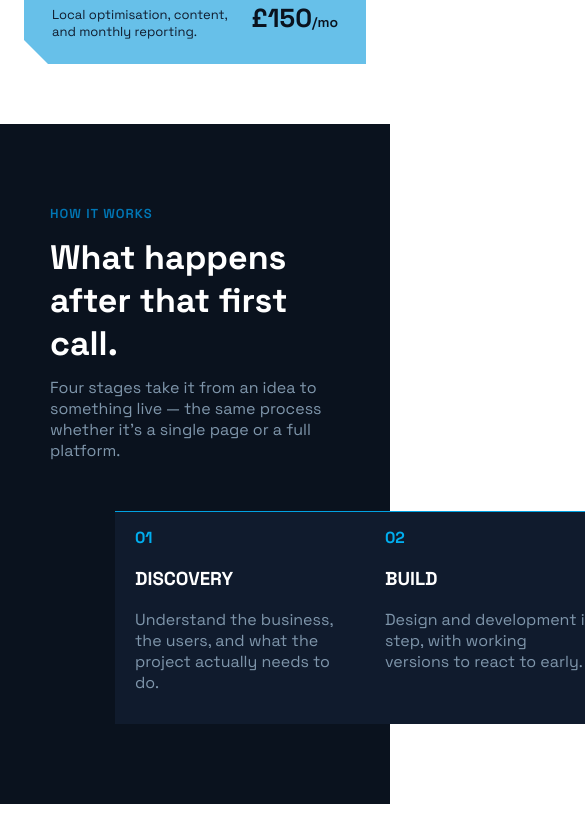
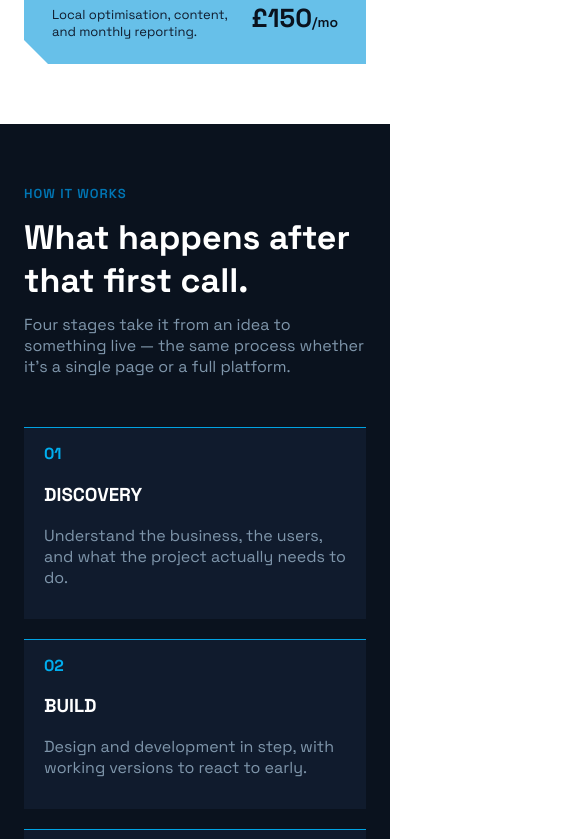
Before and after one commit to Lucabex/koudDev, a React (Vite) app: page / in a window 390 px wide. Shown: the part 5085-5924 px from the top of the page, 585 px wide, since content can reach past the window. Built offline with nearby package versions, Linux system fonts and the light colour scheme.

Commit message:
fix responsive media

```diff
--- a/src/Css/home.css
+++ b/src/Css/home.css
@@ -826,3 +826,60 @@ color: red;
 @media (max-width: 560px){
     .pricingBox{ padding: 60px 24px; }
 }
+@media (max-width: 900px){
+    .processGrid{
+        grid-template-columns: 1fr 1fr;
+        padding: 0 40px;
+        gap: 20px;
+    }
+    .processGridBox{
+        width: auto;
+    }
+}
+@media (max-width: 560px){
+    .processBox{
+        padding: 60px 24px;
+    }
+    .processGrid{
+        grid-template-columns: 1fr;
+        padding: 0;
+    }
+}
+@media (max-width: 900px){
+    .worksBox{
+        padding: 40px 40px;
+    }
+    .worksGrid{
+        grid-template-columns: 1fr;
+        gap: 24px;
+        justify-items: center;
+    }
+    .workCard{
+        width: 100%;
+        max-width: 500px;
+        height: auto;
+        min-height: 360px;
+    }
+}
+@media (max-width: 560px){
+    .worksBox{
+        padding: 40px 20px;
+    }
+}
+@media (max-width: 740px){
+    .footerBox{
+        grid-template-columns: 1fr;
+        gap: 20px;
+        text-align: center;
+    }
+    .footerBox p{
+        justify-content: center;
+    }
+    .footerBox span{
+        justify-content: center;
+    }
+    .contactBox{
+        padding-left: 0;
+        align-items: center;
+    }
+}
```
